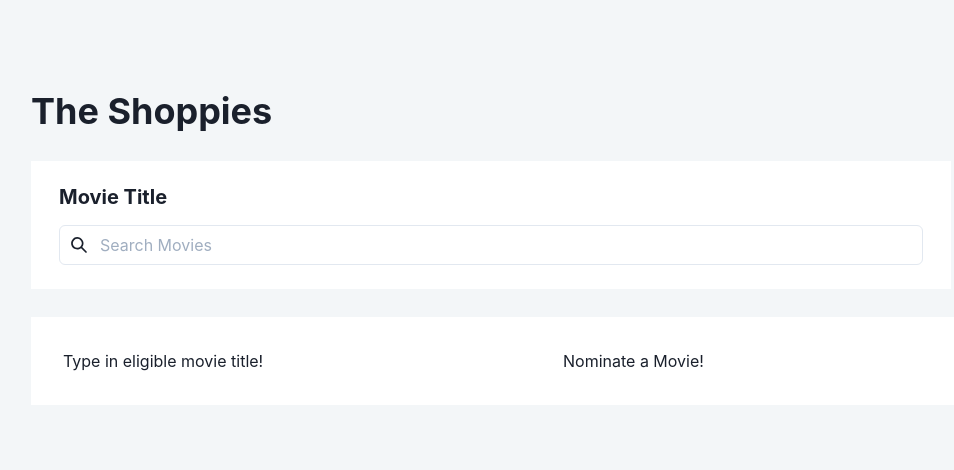
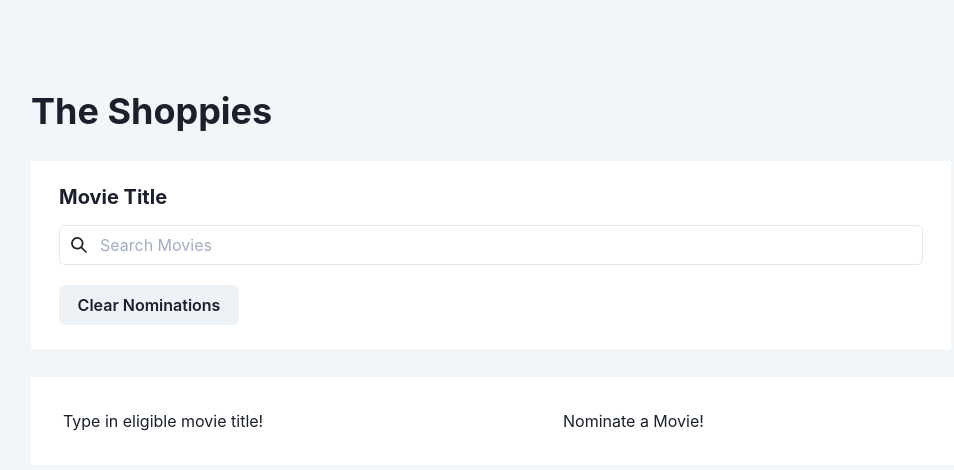
Before and after one commit to ahoin001/the-shoppies, a React (Create React App) app: page / in a window 1280 px wide. Shown: the top 470 px of the page, without its empty margins (149-1103 px from the left). Built offline with nearby package versions, Linux system fonts and the light colour scheme.

Commit message:
Added clear nomination list

```diff
--- a/src/components/searchbar/movie-searchbar.jsx
+++ b/src/components/searchbar/movie-searchbar.jsx
@@ -1,6 +1,10 @@
 import React, { useState, useEffect, useCallback } from 'react';
 import { useSetRecoilState, useRecoilState } from 'recoil';
-import { movieListState, isLoadingState } from '../../atoms/atoms';
+import {
+  movieListState,
+  nominationListState,
+  isLoadingState,
+} from '../../atoms/atoms';
 
 import {
   Box,
@@ -9,6 +13,7 @@ import {
   Button,
   InputGroup,
   InputLeftElement,
+  Flex,
 } from '@chakra-ui/react';
 import { SearchIcon } from '@chakra-ui/icons';
 
@@ -18,6 +23,7 @@ import debounce from 'lodash.debounce';
 const MovieSearchBar = () => {
   const setMovieList = useSetRecoilState(movieListState);
   const [isLoading, setIsLoading] = useRecoilState(isLoadingState);
+  const setNominationList = useSetRecoilState(nominationListState);
 
   const [searchState, setSearchState] = useState('');
 
@@ -26,6 +32,11 @@ const MovieSearchBar = () => {
     setSearchState(e.target.value);
     setIsLoading(true);
     // console.log('States AFTER are ' + searchState + ' and ' + isLoading);
+  };
+
+  const clearNominations = () => {
+    localStorage.clear();
+    setNominationList([]);
   };
 
   const fetchMovies = async movieTitle => {
@@ -55,9 +66,10 @@ const MovieSearchBar = () => {
   }, [searchState, isLoading]);
 
   return (
-    <Box bg="white" my={7} px={7} py={6} >
+    <Box bg="white" my={7} px={7} py={6}>
       <Heading size="md">Movie Title</Heading>
-      <InputGroup mt={4} w={"full"}>
+      <Flex direction="column">
+        <InputGroup mt={4} w={'full'}>
           <InputLeftElement pointerEvents="none" children={<SearchIcon />} />
           <Input
             type="text"
@@ -66,6 +78,10 @@ const MovieSearchBar = () => {
             onChange={handleInputChange}
           />
         </InputGroup>
+        <Button maxW="180px" mt={5} onClick={clearNominations}>
+          Clear Nominations
+        </Button>
+      </Flex>
     </Box>
   );
 };
```
Lines whose indentation alone changed are shown as unchanged.
